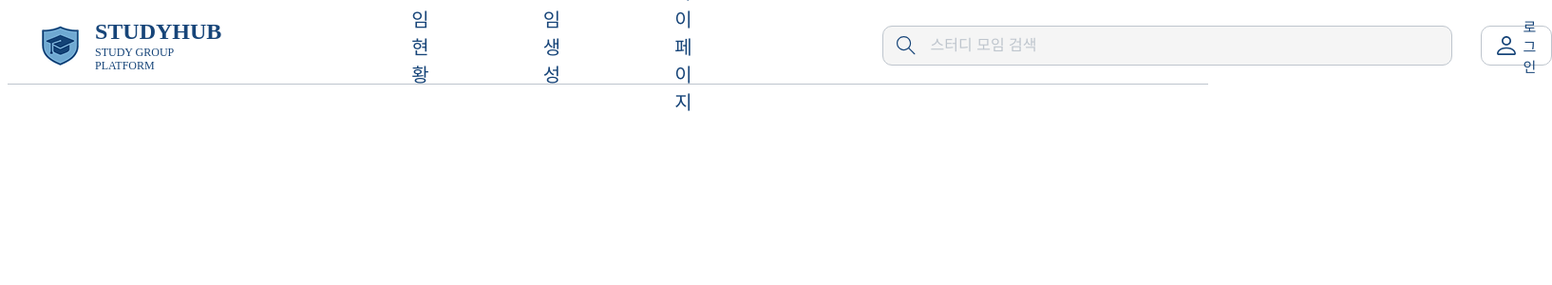
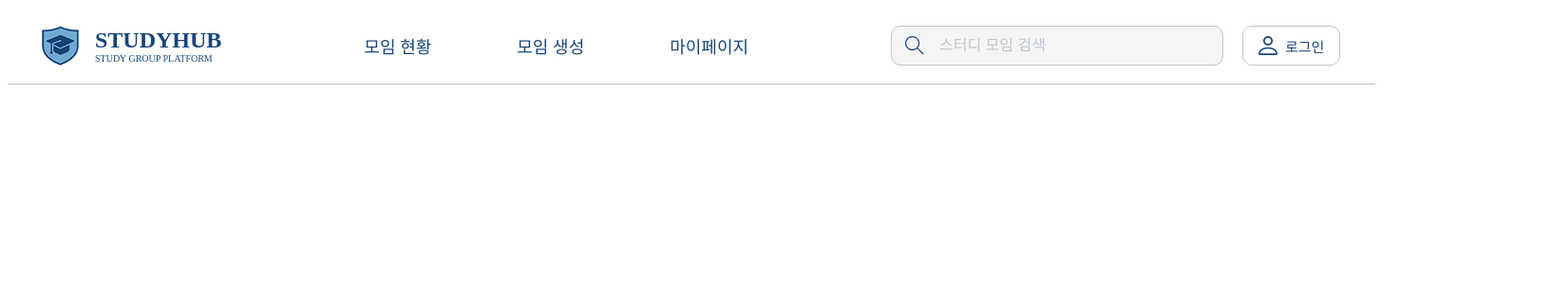
Before and after one commit to LEEDONGQUE/study-gather-project, a React app in the folder frontend/: page / in a window 1280 px wide. Shown: the top 300 px of the page at 95% size, 1634 px wide, since content can reach past the window. Built offline with nearby package versions, Linux system fonts and the light colour scheme; the HTML template or start-up script is replaced by a standard one.

Commit message:
style(header): 헤더 요소 위치 수정

```diff
--- a/frontend/src/App.css
+++ b/frontend/src/App.css
@@ -0,0 +1,4 @@
+.app-container {
+  width: 1440px;
+  margin: 0 auto;
+}
--- a/frontend/src/App.jsx
+++ b/frontend/src/App.jsx
@@ -4,7 +4,7 @@ import Header from './components/Header';
 
 function App() {
   return (
-    <div>
+    <div className='app-container'>
       <Header />
     </div>
   )
--- a/frontend/src/components/Header.css
+++ b/frontend/src/components/Header.css
@@ -28,14 +28,14 @@
 
 .logo-subtitle {
   color:#174579;
-  font-size: 12px;
+  font-size: 10px;
   line-height: 1.2;
 }
 
 .main-nav {
   display: flex;
-  gap: 80px; /* 메뉴 아이템 사이의 간격 */
-  margin-left: 180px;
+  gap: 50px; /* 메뉴 아이템 사이의 간격 */
+  margin-left: 130px;
 }
 
 /* 개별 메뉴 아이템 (NavLink) */
@@ -43,7 +43,7 @@
   /* 폰트 디자인 */
   color: #174579;
   font-family: "Noto Sans", sans-serif;
-  font-size: 20px;
+  font-size: 18px;
   font-style: normal;
   font-weight: 400;
   line-height: normal;
@@ -62,7 +62,7 @@
 
 .search-bar-container {
   position: relative; /* 아이콘을 내부에 배치하기 위한 기준점 */
-  margin-left: 180px;
+  margin-left: 130px;
 }
 
 /* 돋보기 아이콘 */
@@ -81,7 +81,7 @@
   border-radius: 10px;
   border: 1px solid #BEC5CD;
   background: #F5F5F5;
-  width: 600px;
+  width: 350px;
   height: 42px;
   box-sizing: border-box;
   padding-left: 50px; /* 돋보기 아이콘과 겹치지 않도록 왼쪽 여백 */
@@ -98,7 +98,7 @@
   border: 1px solid #BEC5CD;
 
   /* 검색창과의 간격 */
-  margin-left: 30px;
+  margin-left: 20px;
 
   height: 42px;
   box-sizing: border-box;
```
